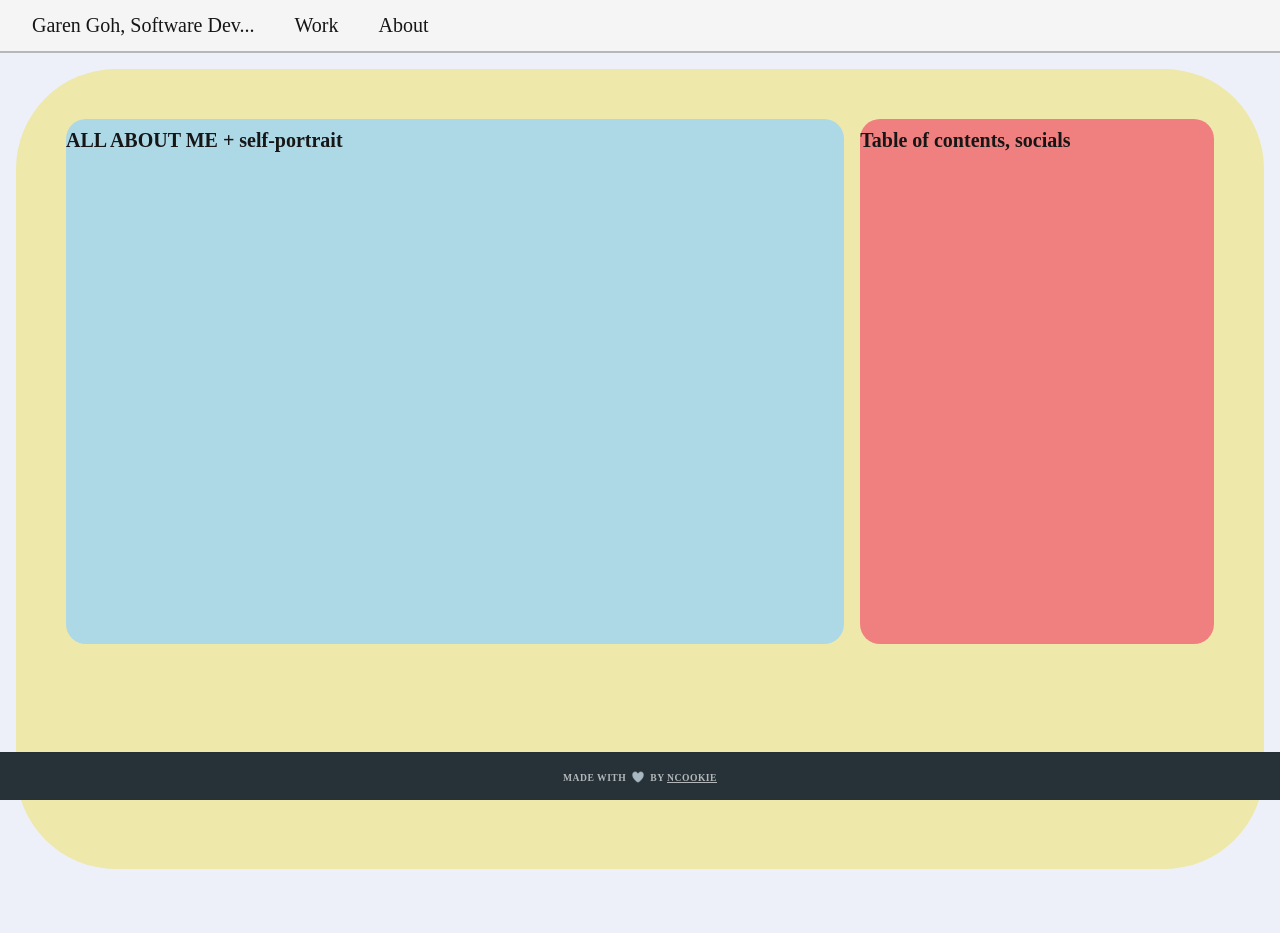
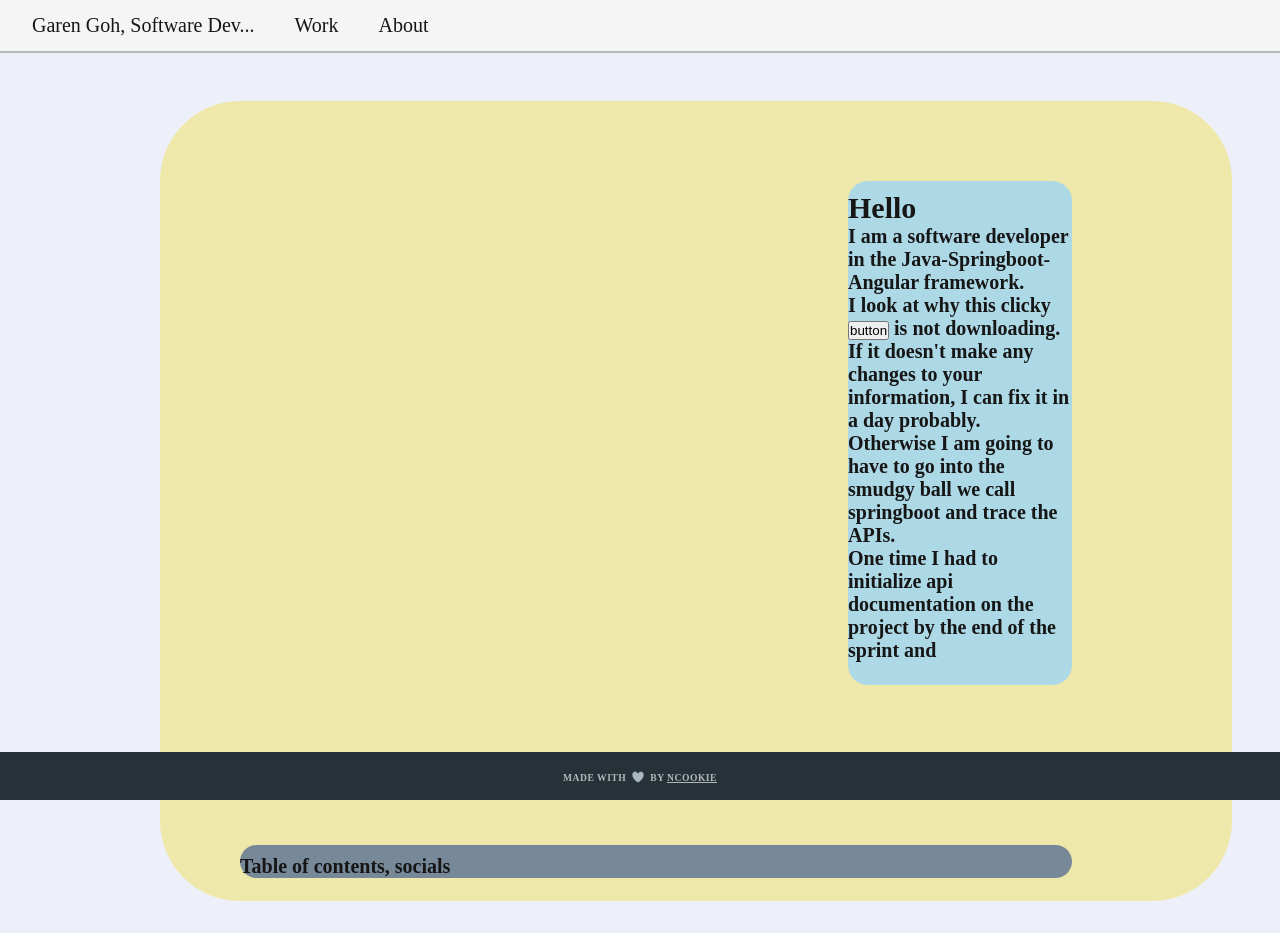
Before and after one commit to garengh4/darksidte, a SvelteKit app: page /about in a window 1280 px wide. Before the commit the page ends 885 px from the top, so only its background shows below. Built offline with nearby package versions, Linux system fonts and the light colour scheme.

Commit message:
need to fix column grid-template-area

```diff
--- a/src/routes/+layout.svelte
+++ b/src/routes/+layout.svelte
@@ -23,7 +23,7 @@
 <style>
 
 	main {
-		padding: 1em;
+		padding: 3em 3em 2em 10em;
 	}
 
 </style>
--- a/src/routes/about/+page.svelte
+++ b/src/routes/about/+page.svelte
@@ -21,7 +21,21 @@
 <!-- Page Content -->
 <section>
   <div class="container">
-    <div id="leftcolumn">ALL ABOUT ME + self-portrait</div>
+    <div id="leftcolumn">
+      <h1>Hello</h1>
+      <p>I am a software developer in the Java-Springboot-Angular framework.</p>
+      <p>I look at why this clicky <button>button</button> is not downloading.</p>
+      <p>If it doesn't make any changes to your information, I can fix it in a day probably.</p>
+      <p>Otherwise I am going to have to go into the smudgy ball we call springboot and trace the APIs.</p>
+
+
+
+      <p>
+        One time I had to initialize api documentation on the project by the end of the sprint and
+      </p>
+      <br />
+
+    </div>
     <div id="rightcolumn">Table of contents, socials</div>
   </div>
 </section>
@@ -31,14 +45,16 @@
   .container {
     display: grid;
     height: 100vh;
-    grid-template-columns: 2.75fr 1.25fr;
-    grid-template-rows: .75fr;
-    grid-template-areas: "leftcolumn rightcolumn";
-    gap: 1.0rem;
+    grid-template-columns: 2.5fr 1.25fr;
+    grid-template-rows: 0.75fr 0.25fr;
+    grid-template-areas:
+    "rightcolumn leftcolumn"
+    "bottomcolumn bottomcolumn";
+    gap: 10rem;
     font-weight: 800;
     font-size: 20px;
-    border-radius: 100px;
-    padding: 50px;
+    border-radius: 5rem;
+    padding: 5rem 10rem 5rem 5rem;
     background-color: palegoldenrod;
   }
 
@@ -46,14 +62,19 @@
     background: lightblue;
     grid-area: leftcolumn;
     border-radius: 20px;
-		padding-top:10px;
+    padding-top: 10px;
   }
 
   #rightcolumn {
     background: lightcoral;
     grid-area: rightcolumn;
     border-radius: 20px;
-		padding-top:10px;
+    padding-top: 10px;
   }
-
+  #rightcolumn {
+    background: lightslategray;
+    grid-area: bottomcolumn;
+    border-radius: 20px;
+    padding-top: 10px;
+  }
 </style>
```
Lines whose indentation alone changed are shown as unchanged.
